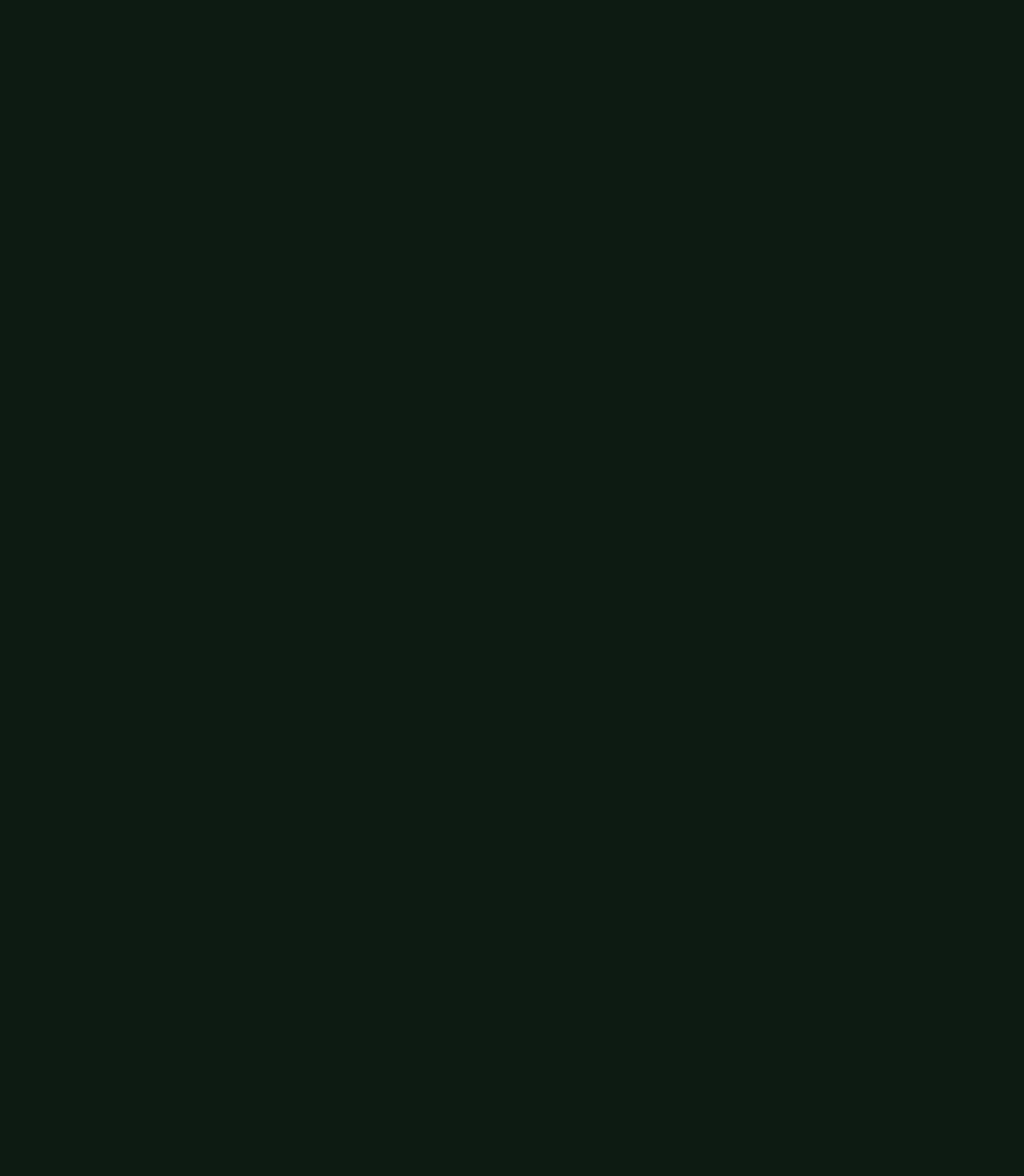
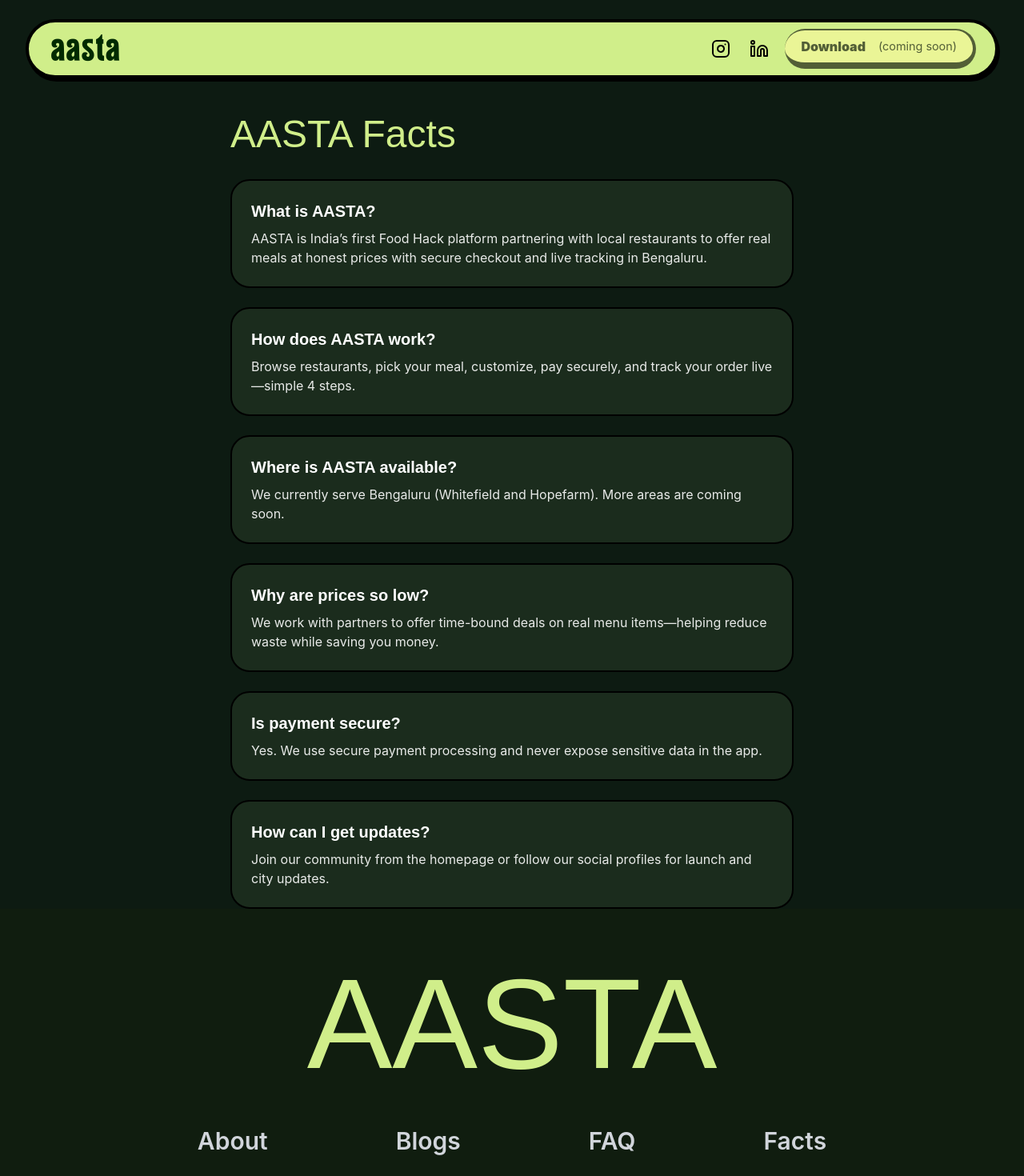
Before and after one commit to saiyam0211/Aasta_blogs, a React (Vite) app: page /facts in a window 1280 px wide. Before the commit this address had no page. Shown: the top 1470 px of the page at 80% size. Before the commit the page ends 800 px from the top, so only its background shows below. Built offline with nearby package versions, Linux system fonts and the light colour scheme; a web font is replaced by a local one.

Commit message:
Revise FAQ structured data in index.html for clarity and detail; add new FactsPage route in App.tsx and link in Footer component for enhanced user navigation.

```diff
--- a/index.html
+++ b/index.html
@@ -69,21 +69,12 @@
         "@context": "https://schema.org",
         "@type": "FAQPage",
         "mainEntity": [
-          {
-            "@type": "Question",
-            "name": "What is AASTA?",
-            "acceptedAnswer": {"@type": "Answer", "text": "AASTA is a premium night food delivery service with fast delivery, secure checkout, and live order tracking."}
-          },
-          {
-            "@type": "Question",
-            "name": "Where does AASTA operate?",
-            "acceptedAnswer": {"@type": "Answer", "text": "We currently serve Bengaluru (Whitefield and Hopefarm), with more areas coming soon."}
-          },
-          {
-            "@type": "Question",
-            "name": "How do I order on AASTA?",
-            "acceptedAnswer": {"@type": "Answer", "text": "Browse restaurants, pick your meal, pay securely, and track your order live in the app."}
-          }
+          {"@type": "Question","name": "What is AASTA?","acceptedAnswer": {"@type": "Answer","text": "AASTA is India’s first Food Hack platform partnering with local restaurants to offer real meals at honest prices with secure checkout and live tracking in Bengaluru."}},
+          {"@type": "Question","name": "How does AASTA work?","acceptedAnswer": {"@type": "Answer","text": "Browse restaurants, pick your meal, customize, pay securely, and track your order live—simple 4 steps."}},
+          {"@type": "Question","name": "Where is AASTA available?","acceptedAnswer": {"@type": "Answer","text": "We currently serve Bengaluru (Whitefield and Hopefarm). More areas are coming soon."}},
+          {"@type": "Question","name": "Why are prices low?","acceptedAnswer": {"@type": "Answer","text": "We work with partners to offer time-bound deals on real menu items, reducing waste while saving you money."}},
+          {"@type": "Question","name": "Is payment secure?","acceptedAnswer": {"@type": "Answer","text": "Yes. We use secure payment processing and never expose sensitive data."}},
+          {"@type": "Question","name": "How can I get updates?","acceptedAnswer": {"@type": "Answer","text": "Join our community from the homepage or follow our social profiles for launch and city updates."}}
         ]
       }
     </script>
--- a/src/App.tsx
+++ b/src/App.tsx
@@ -9,6 +9,7 @@ import { Footer } from './components/Footer';
 import { DownloadModal } from './components/DownloadModal';
 import { BrowserRouter, Routes, Route } from 'react-router-dom';
 import { BlogPage } from './pages/BlogPage';
+import { FactsPage } from './pages/FactsPage';
 
 function App() {
   return (
@@ -31,6 +32,7 @@ function App() {
             )}
           />
           <Route path="/blogs/:id" element={<BlogPage />} />
+          <Route path="/facts" element={<FactsPage />} />
         </Routes>
         <DownloadModal />
       </div>
--- a/src/components/Footer.tsx
+++ b/src/components/Footer.tsx
@@ -49,6 +49,12 @@ export const Footer = () => {
             >
               FAQ
             </button>
+            <a
+              href="/facts"
+              className="text-gray-300 hover:text-primary transition-colors font-semibold text-lg sm:text-2xl md:text-3xl cursor-pointer hover:scale-105 transition-transform"
+            >
+              Facts
+            </a>
           </div>
 
           {/* App Store & Play Store Buttons */}
--- /dev/null
+++ b/src/pages/FactsPage.tsx
@@ -0,0 +1,33 @@
+import { Navbar } from '../components/Navbar';
+import { Footer } from '../components/Footer';
+
+export const FactsPage = () => {
+  const faqs = [
+    { q: 'What is AASTA?', a: 'AASTA is India’s first Food Hack platform partnering with local restaurants to offer real meals at honest prices with secure checkout and live tracking in Bengaluru.' },
+    { q: 'How does AASTA work?', a: 'Browse restaurants, pick your meal, customize, pay securely, and track your order live—simple 4 steps.' },
+    { q: 'Where is AASTA available?', a: 'We currently serve Bengaluru (Whitefield and Hopefarm). More areas are coming soon.' },
+    { q: 'Why are prices so low?', a: 'We work with partners to offer time-bound deals on real menu items—helping reduce waste while saving you money.' },
+    { q: 'Is payment secure?', a: 'Yes. We use secure payment processing and never expose sensitive data in the app.' },
+    { q: 'How can I get updates?', a: 'Join our community from the homepage or follow our social profiles for launch and city updates.' }
+  ];
+
+  return (
+    <div className="min-h-screen bg-background">
+      <Navbar />
+      <main className="pt-28 sm:pt-32 md:pt-36">
+        <div className="max-w-3xl mx-auto px-4 sm:px-6 lg:px-8">
+          <h1 className="font-dela text-4xl sm:text-5xl text-primary mb-8">AASTA Facts</h1>
+          <ul className="space-y-6">
+            {faqs.map((f, i) => (
+              <li key={i} className="bg-card-bg border-2 border-black rounded-3xl p-6">
+                <h2 className="text-xl font-bold text-white mb-2">{f.q}</h2>
+                <p className="text-white/90">{f.a}</p>
+              </li>
+            ))}
+          </ul>
+        </div>
+      </main>
+      <Footer />
+    </div>
+  );
+};
```
